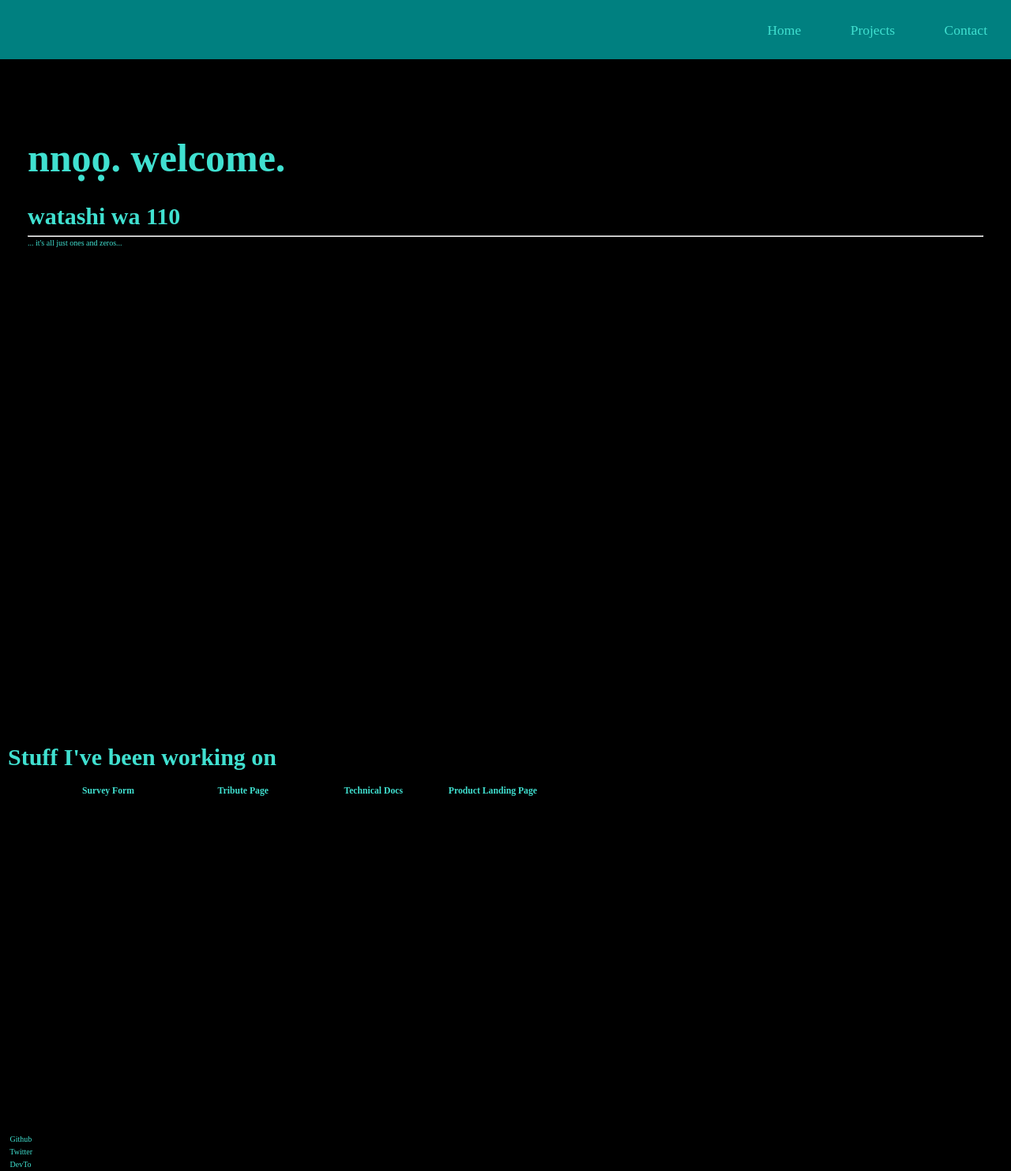
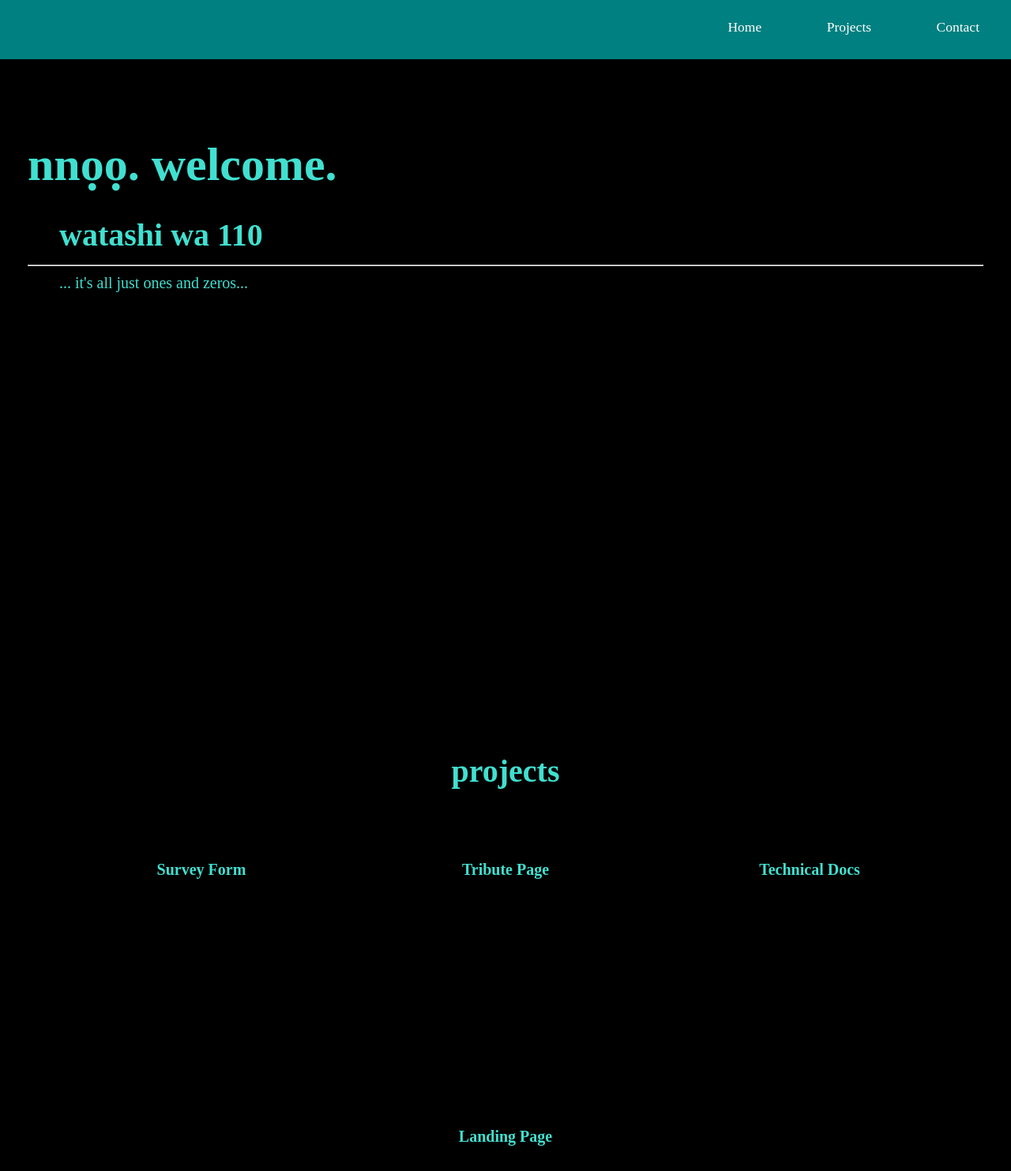
Before and after one commit to 110nard0/portfolio, a plain HTML site: page index.html in a window 1280 px wide. Shown: the top 1483 px of the page at 79% size. Drawn offline with Linux system fonts and the light colour scheme.

Commit message:
Fix welcome and project sections

```diff
--- a/index.html
+++ b/index.html
@@ -31,22 +31,26 @@
     </section>
 
     <section id="projects">
-        <h2>Stuff I've been working on</h2>
+        <h2>projects</h2>
         <div id="projects-container">
             <div class="project-tile">
+                <img src="" alt="">
                 <h3><a href="https://codepen.io/110nard0/pen/vYeMYRR">Survey Form</a></h3>
             </div>
 
             <div class="project-tile">
+                <img src="" alt="">
                 <h3><a href="https://codepen.io/110nard0/pen/poPqPQX">Tribute Page</a></h3>
             </div>
 
             <div class="project-tile">
+                <img src="" alt="">
                 <h3><a href="https://codepen.io/110nard0/pen/Rwxoxmz">Technical Docs</a></h3>
             </div>
 
             <div class="project-tile">
-                <h3><a href="https://codepen.io/110nard0/pen/zYpZvBe">Product Landing Page</a></h3>
+                <img src="" alt="">
+                <h3><a href="https://codepen.io/110nard0/pen/zYpZvBe">Landing Page</a></h3>
             </div>
         </div>
 
@@ -61,15 +65,13 @@
             <img src="" alt="">
             <a href="https://twitter.com/110nard0?s=20&t=v49_B9jaQ232xTYqRczGAA" id="profile-link">Twitter</a>
         </div>
+    </section>
+
+    <footer>
         <div>
-            <img src="" alt="">
             <a href="https://dev.to/110nard0" id="profile-link">DevTo</a>
         </div>
-    </section>
-
     </footer>
-
-    <footer>
 </body>
 
 </html>
--- a/styles.css
+++ b/styles.css
@@ -27,24 +27,27 @@ header {
     left: 0;
     height: 75px;
     width: 100%;
-    display: flex;
-    justify-content: flex-end;
-    align-items: center;
     background: var(--background-colour);
 }
 
-nav ul {}
+#navbar {
+    display: flex;
+    flex-direction: row;
+    justify-content: flex-end;
+    align-content: center;
+}
 
 nav li {
-    display: inline;
+    display: inline-block;
     list-style-type: none;
     margin: 20px;
 }
 
 nav a {
     text-decoration: none;
-    padding: 10px;
+    padding: 20px;
     font-size: 1.75rem;
+    color: white;
 }
 
 #welcome-section {
@@ -54,49 +57,74 @@ nav a {
 }
 
 h1 {
-    font-size: 5rem;
+    font-size: 6rem;
     margin-bottom: 10px;
 }
 
 h1::after {
     content: ". .";
     position: relative;
-    top: 12px;
-    left: -264.5px;
+    top: 12.5px;
+    left: -317.5px;
 }
 
-h2 {
-    font-size: 3rem;
+div>h2 {
+    font-size: 4rem;
+    margin-left: 40px;
+}
+
+div>p {
+    font-size: 2rem;
+    margin-left: 40px;
+}
+
+hr {
+    margin: 5px 0;
 }
 
 #projects {
     display: flex;
     flex-direction: column;
-    height: 500px;
+    height: 100vh;
+}
+
+section>h2 {
+    font-size: 4rem;
+    text-align: center;
+    margin: 10px auto;
 }
 
 #projects-container {
     display: flex;
-
+    flex-flow: row wrap;
+    height: 100vh;
+    padding: 20px;
+    justify-content: space-evenly;
+    align-items: center;
 }
 
 .project-tile {
-    height: 150px;
-    width: 150px;
+    height: 300px;
+    width: 300px;
     margin: 10px;
-    text-align: end;
+    text-align: center;
+    cursor: not-allowed;
 }
 
-.project-tile div {
-    width: 200px;
-    height: 200px;
+h3 {
+    font-size: 3rem;
+    cursor: pointer;
 }
-
-h3 {}
 
 a {
     color: var(--text-colour);
     text-decoration: none;
+    font-size: 2rem;
+    cursor: pointer;
+}
+
+#contact {
+    height: 60vh;
 }
 
 #footer {
```
